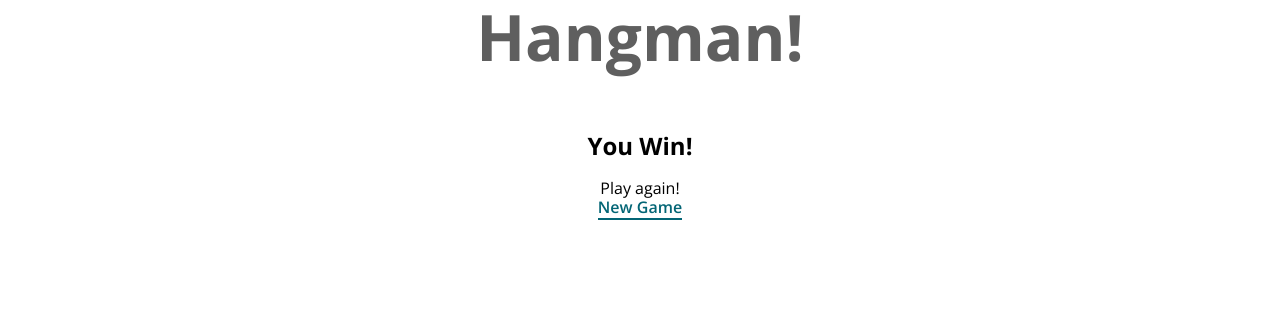
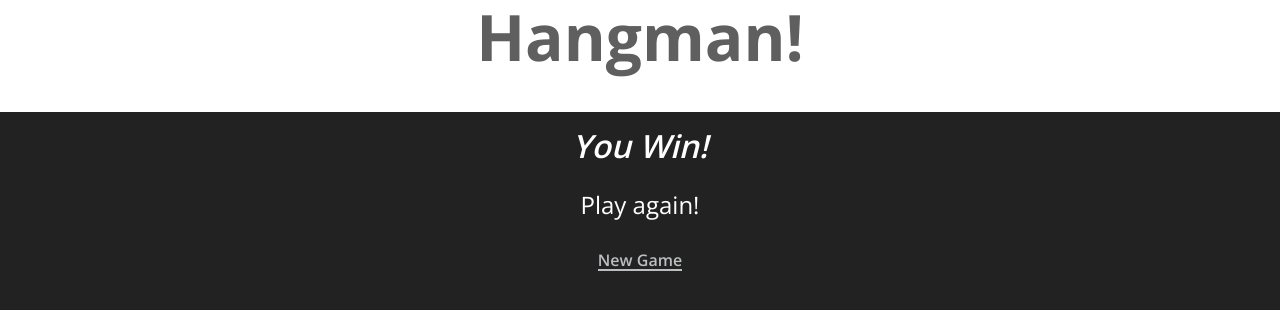
Before and after one commit to gness1804/hangman, a React (Create React App) app: page /victory in a window 1280 px wide. Shown: the top 310 px of the page. Built offline with nearby package versions, Linux system fonts and the light colour scheme.

Commit message:
style up victory page

```diff
--- a/src/Main/index.css
+++ b/src/Main/index.css
@@ -65,6 +65,7 @@
   flex-direction: column;
   justify-content: center;
   align-items: center;
+  padding: 1rem;
 }
 
 .main-new-word-button {
--- a/src/Victory/index.css
+++ b/src/Victory/index.css
@@ -0,0 +1,22 @@
+.victory {
+  padding: 1rem 0;
+}
+
+.victory-heading {
+  font-size: 2rem;
+  font-style: italic;
+  font-weight: 600;
+  margin-top: 0;
+}
+
+.victory-play-again-message {
+  margin-bottom: 2rem;
+  font-size: 1.5rem;
+}
+
+.victory-back-home-link {
+  display: block;
+  width: -moz-fit-content;
+  width: fit-content;
+  margin: 0 auto;
+}
--- a/src/Victory/index.tsx
+++ b/src/Victory/index.tsx
@@ -1,12 +1,15 @@
 import React from 'react';
 import { Link } from 'react-router-dom';
+import './index.css';
 
 const Victory = () => {
   return (
-    <div>
-      <h2>You Win!</h2>
-      <p>Play again!</p>
-      <Link to="/">New Game</Link>
+    <div className="victory dark">
+      <h2 className="victory-heading">You Win!</h2>
+      <p className="victory-play-again-message">Play again!</p>
+      <Link className="victory-back-home-link" to="/">
+        New Game
+      </Link>
     </div>
   );
 };
```
